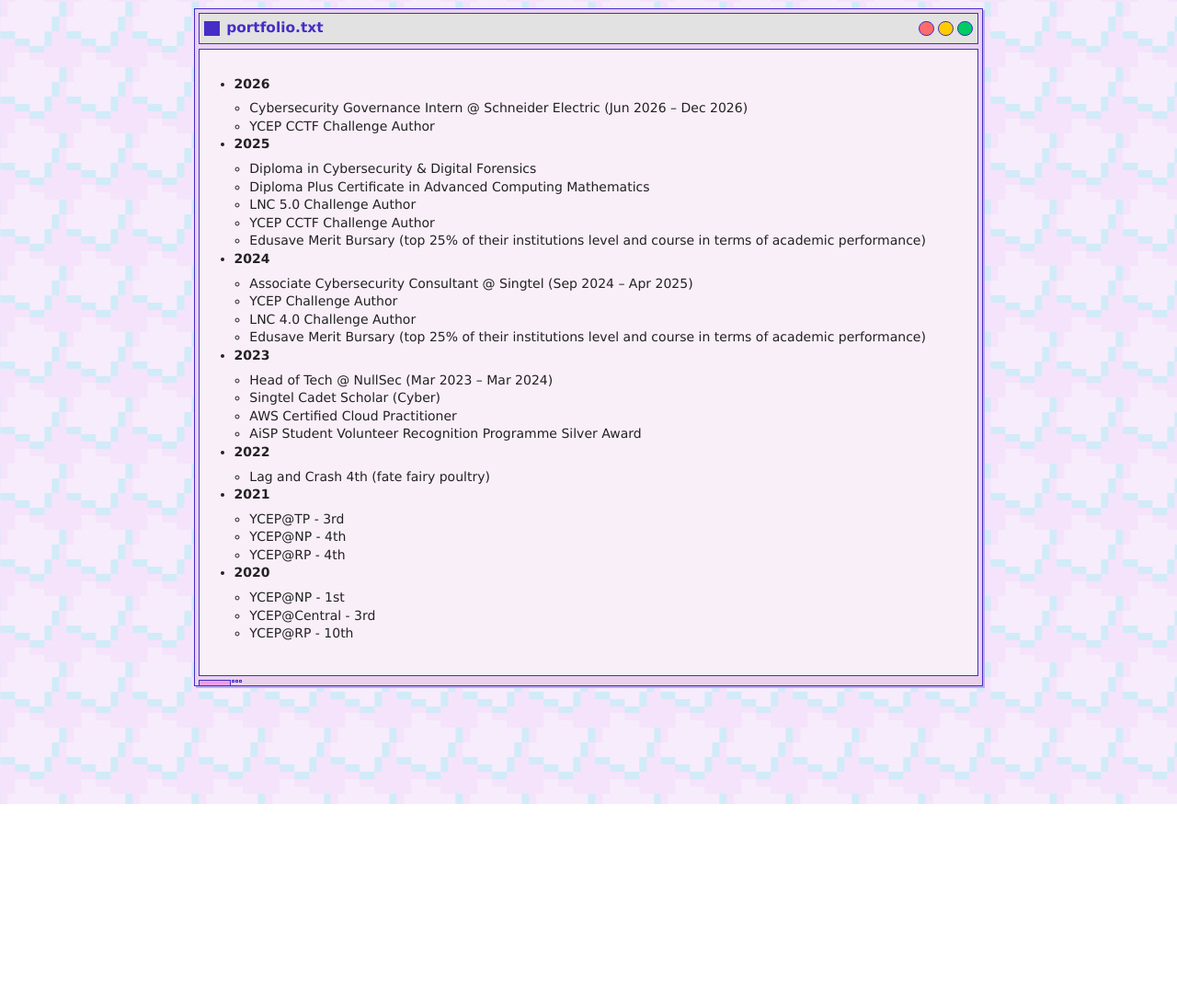
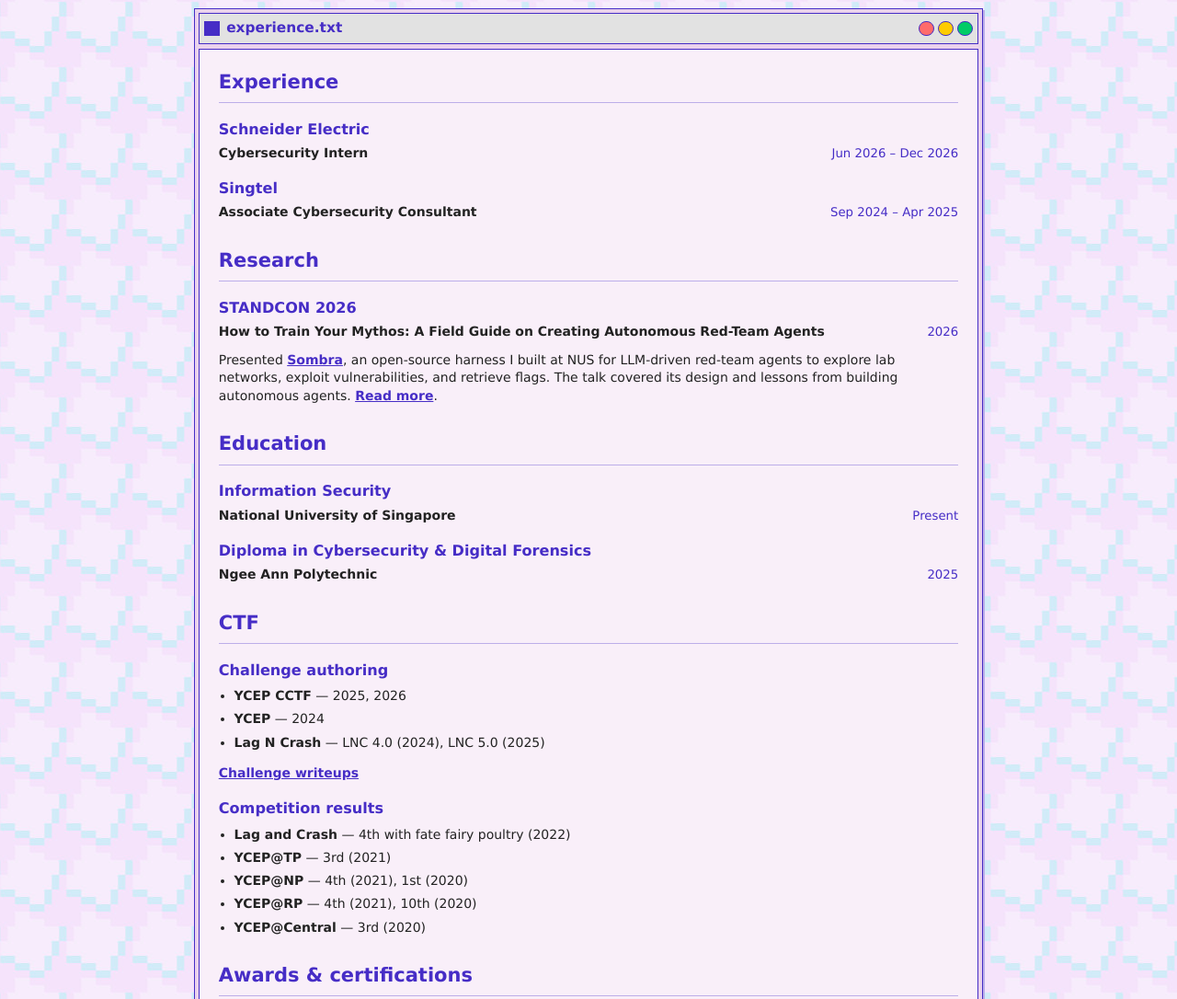
Before and after one commit to mintyly/mintyly.github.io, an Astro site: page / in a window 1280 px wide. Shown: the part 1026-2112 px from the top of the page at 92% size. Before the commit the page ends 1900 px from the top, so only its background shows below. Built offline with nearby package versions, Linux system fonts and the light colour scheme; Astro itself is replaced by a stand-in of ours; no server answers; a web font is replaced by a local one.

Commit message:
feat: update portfolio section to enhance experience and education details

```diff
--- a/src/components/Portfolio.astro
+++ b/src/components/Portfolio.astro
@@ -1,7 +1,5 @@
 ---
-import pfp from '../assets/pfp.jpeg';
 import '../styles/kangel.css';
-import Greeting from '../components/Greeting.astro';
 import { getEntry, render } from 'astro:content';
 
 const portfolioEntry = await getEntry('portfolio', 'portfolio');
@@ -14,7 +12,7 @@
     <div class="window hoverable-window">
       <div class="title-bar">
         <div class="btn box"></div>
-        <div class="title">portfolio.txt</div>
+        <div class="title">experience.txt</div>
         <div class="window-controls">
           <div class="btn close"></div>
           <div class="btn minimize"></div>
@@ -23,7 +21,8 @@
       </div>
 
       <div class="content">
-        <section id="portfolio">
+        <section id="experience" aria-label="Experience, research, education, and CTFs">
+          <span id="portfolio" aria-hidden="true"></span>
           <Content />
         </section>
       </div>
@@ -37,3 +36,36 @@
     </div>
   </div>
 </div>
+
+<style>
+  #experience { overflow-wrap: anywhere; }
+  #experience :global(h2) {
+    margin: 2rem 0 1rem;
+    padding-bottom: 0.5rem;
+    border-bottom: 1px solid var(--shadow);
+  }
+  #experience :global(h2:first-of-type) { margin-top: 0; }
+  #experience :global(h3) {
+    margin: 1.25rem 0 0.25rem;
+    font-size: 1.15rem;
+  }
+  #experience :global(p) { margin: 0.35rem 0 0.75rem; }
+  #experience :global(p:has(.experience-date)) {
+    display: flex;
+    justify-content: space-between;
+    align-items: baseline;
+    gap: 0.5rem 1.5rem;
+  }
+  #experience :global(.experience-date) {
+    flex-shrink: 0;
+    font-size: 0.95rem;
+    color: var(--accent);
+  }
+  #experience :global(li) { margin-bottom: 0.4rem; }
+  @media (max-width: 600px) {
+    #experience :global(p:has(.experience-date)) {
+      flex-direction: column;
+      gap: 0.2rem;
+    }
+  }
+</style>
--- a/src/content/portfolio/portfolio.md
+++ b/src/content/portfolio/portfolio.md
@@ -1,32 +1,55 @@
 ---
 ---
 
-- **2026**
-  - Cybersecurity Governance Intern @ Schneider Electric (Jun 2026 – Dec 2026)
-  - YCEP CCTF Challenge Author
-- **2025**
-  - Diploma in Cybersecurity & Digital Forensics
-  - Diploma Plus Certificate in Advanced Computing Mathematics
-  - LNC 5.0 Challenge Author
-  - YCEP CCTF Challenge Author
-  - Edusave Merit Bursary (top 25% of their institutions level and course in terms of academic performance)
-- **2024**
-  - Associate Cybersecurity Consultant @ Singtel (Sep 2024 – Apr 2025)
-  - YCEP Challenge Author
-  - LNC 4.0 Challenge Author
-  - Edusave Merit Bursary (top 25% of their institutions level and course in terms of academic performance)
-- **2023**
-  - Head of Tech @ NullSec (Mar 2023 – Mar 2024)
-  - Singtel Cadet Scholar (Cyber)
-  - AWS Certified Cloud Practitioner
-  - AiSP Student Volunteer Recognition Programme Silver Award
-- **2022**
-  - Lag and Crash 4th (fate fairy poultry)
-- **2021**
-  - YCEP@TP - 3rd
-  - YCEP@NP - 4th
-  - YCEP@RP - 4th
-- **2020**
-  - YCEP@NP - 1st
-  - YCEP@Central - 3rd
-  - YCEP@RP - 10th
+<h2 id="work-experience">Experience</h2>
+
+### Schneider Electric
+
+**Cybersecurity Intern** <span class="experience-date">Jun 2026 – Dec 2026</span>
+
+### Singtel
+
+**Associate Cybersecurity Consultant** <span class="experience-date">Sep 2024 – Apr 2025</span>
+
+## Research
+
+### STANDCON 2026
+
+**How to Train Your Mythos: A Field Guide on Creating Autonomous Red-Team Agents** <span class="experience-date">2026</span>
+
+Presented [Sombra](https://github.com/mintyly/Sombra), an open-source harness I built at NUS for LLM-driven red-team agents to explore lab networks, exploit vulnerabilities, and retrieve flags. The talk covered its design and lessons from building autonomous agents. [Read more](/blog/how-overwatch-landed-me-a-security-conference-talk-on-autonomous-red-teaming-agents/).
+
+## Education
+
+### Information Security
+
+**National University of Singapore** <span class="experience-date">Present</span>
+
+### Diploma in Cybersecurity & Digital Forensics
+
+**Ngee Ann Polytechnic** <span class="experience-date">2025</span>
+
+## CTF
+
+### Challenge authoring
+
+- **YCEP CCTF** — 2025, 2026
+- **YCEP** — 2024
+- **Lag N Crash** — LNC 4.0 (2024), LNC 5.0 (2025)
+
+[Challenge writeups](/ctfblog/#created)
+
+### Competition results
+
+- **Lag and Crash** — 4th with fate fairy poultry (2022)
+- **YCEP@TP** — 3rd (2021)
+- **YCEP@NP** — 4th (2021), 1st (2020)
+- **YCEP@RP** — 4th (2021), 10th (2020)
+- **YCEP@Central** — 3rd (2020)
+
+## Awards & certifications
+
+- **Edusave Merit Bursary** — 2024, 2025; top 25% in level and course for academic performance
+- **Singtel Cadet Scholar (Cyber)** — 2023
+- **AWS Certified Cloud Practitioner** — 2023
+- **AiSP Student Volunteer Recognition Programme Silver Award** — 2023
```
Also changed, not shown: README.md.
